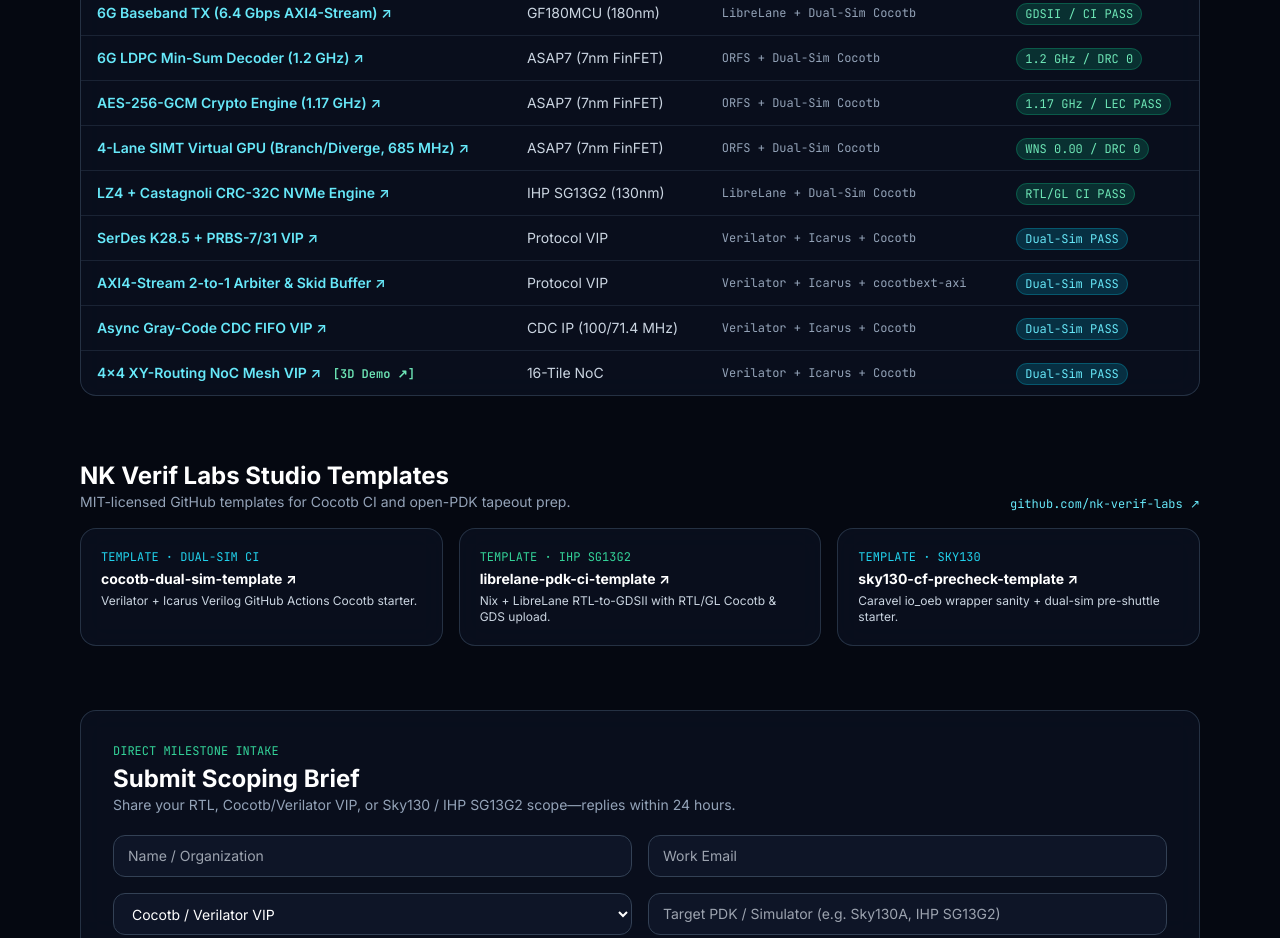
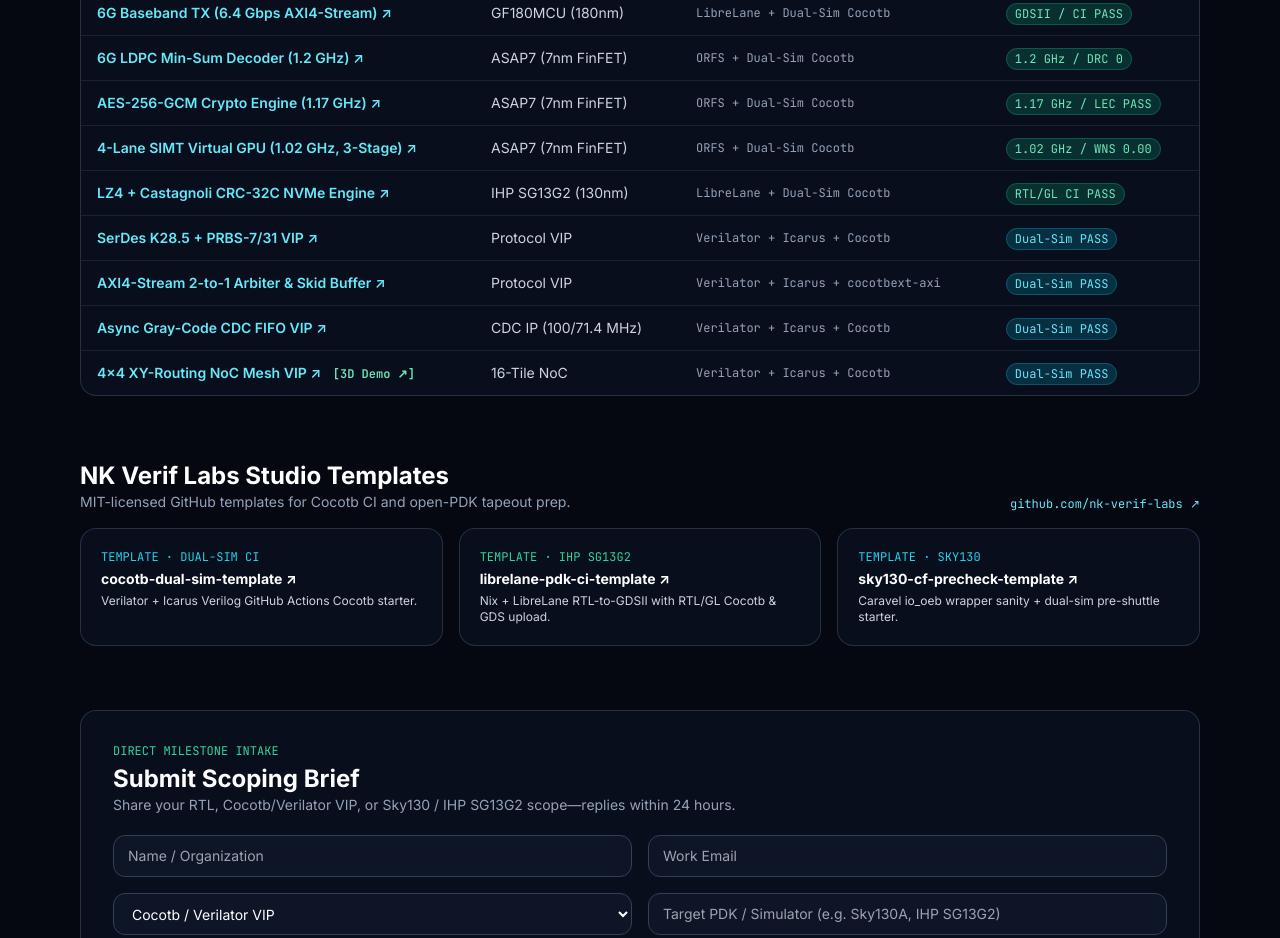
Before and after one commit to NiranjankumarKatragadda/NiranjankumarKatragadda.github.io, a plain HTML site: page index.html in a window 1280 px wide. Shown: the part 1180-2118 px from the top of the page. Drawn offline with nearby package versions, Linux system fonts and the light colour scheme; animation ran at ten frames a second.

Commit message:
Update nk-simt-gpu to v2.0.0 (1.02 GHz 3-stage pipeline, WNS 0.00)

```diff
--- a/index.html
+++ b/index.html
@@ -222,10 +222,10 @@
                 <td class="py-3 px-4"><span class="px-2 py-0.5 rounded-full text-xs bg-emerald-500/20 text-emerald-300 border border-emerald-500/30 mono">1.17 GHz / LEC PASS</span></td>
               </tr>
               <tr class="hover:bg-slate-900/40 transition">
-                <td class="py-3 px-4 font-semibold"><a href="https://github.com/nk-verif-labs/nk-simt-gpu" target="_blank" rel="noopener noreferrer" class="text-cyan-300 hover:underline">4-Lane SIMT Virtual GPU (Branch/Diverge, 685 MHz) ↗</a></td>
+                <td class="py-3 px-4 font-semibold"><a href="https://github.com/nk-verif-labs/nk-simt-gpu" target="_blank" rel="noopener noreferrer" class="text-cyan-300 hover:underline">4-Lane SIMT Virtual GPU (1.02 GHz, 3-Stage) ↗</a></td>
                 <td class="py-3 px-4 text-slate-300">ASAP7 (7nm FinFET)</td>
                 <td class="py-3 px-4 text-slate-400 mono text-xs">ORFS + Dual-Sim Cocotb</td>
-                <td class="py-3 px-4"><span class="px-2 py-0.5 rounded-full text-xs bg-emerald-500/20 text-emerald-300 border border-emerald-500/30 mono">WNS 0.00 / DRC 0</span></td>
+                <td class="py-3 px-4"><span class="px-2 py-0.5 rounded-full text-xs bg-emerald-500/20 text-emerald-300 border border-emerald-500/30 mono">1.02 GHz / WNS 0.00</span></td>
               </tr>
               <tr class="hover:bg-slate-900/40 transition">
                 <td class="py-3 px-4 font-semibold"><a href="https://github.com/nk-verif-labs/ihp-sg13g2-lz4-nvme-engine" target="_blank" rel="noopener noreferrer" class="text-cyan-300 hover:underline">LZ4 + Castagnoli CRC-32C NVMe Engine ↗</a></td>
```
